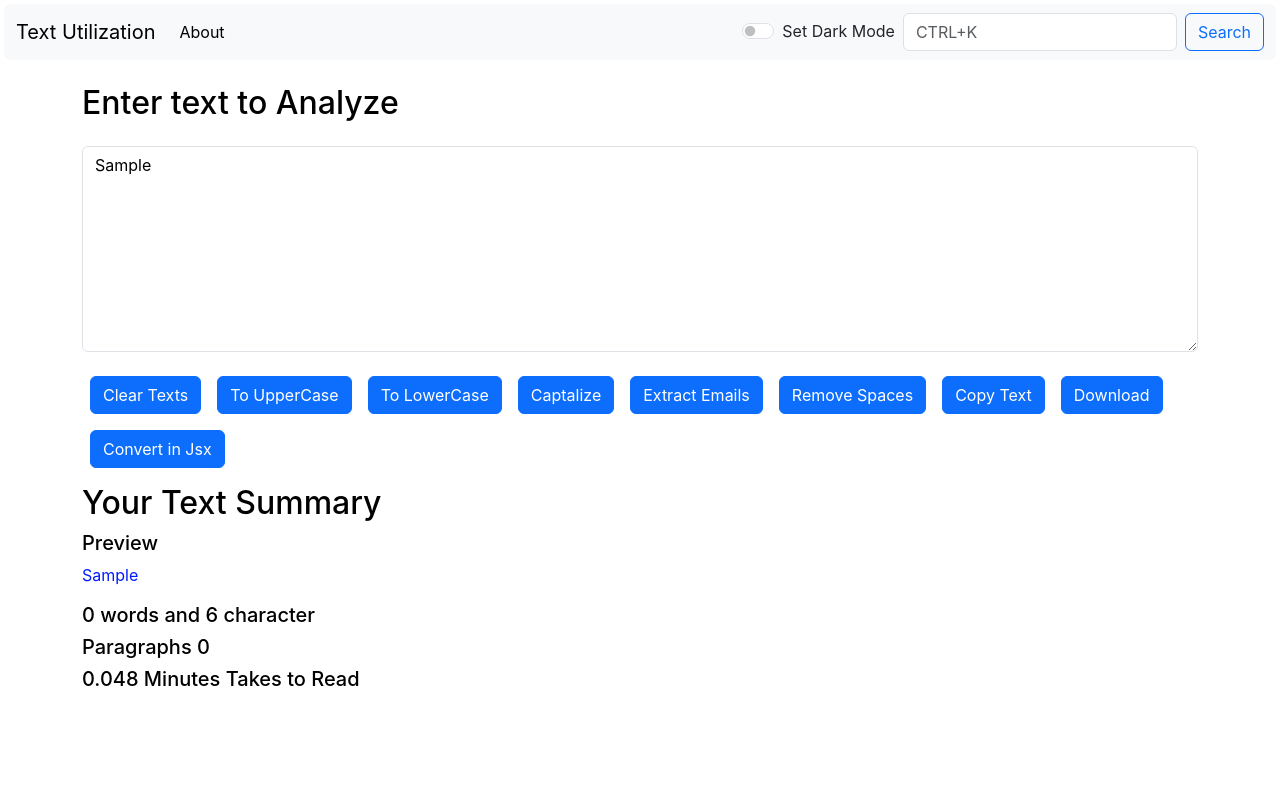
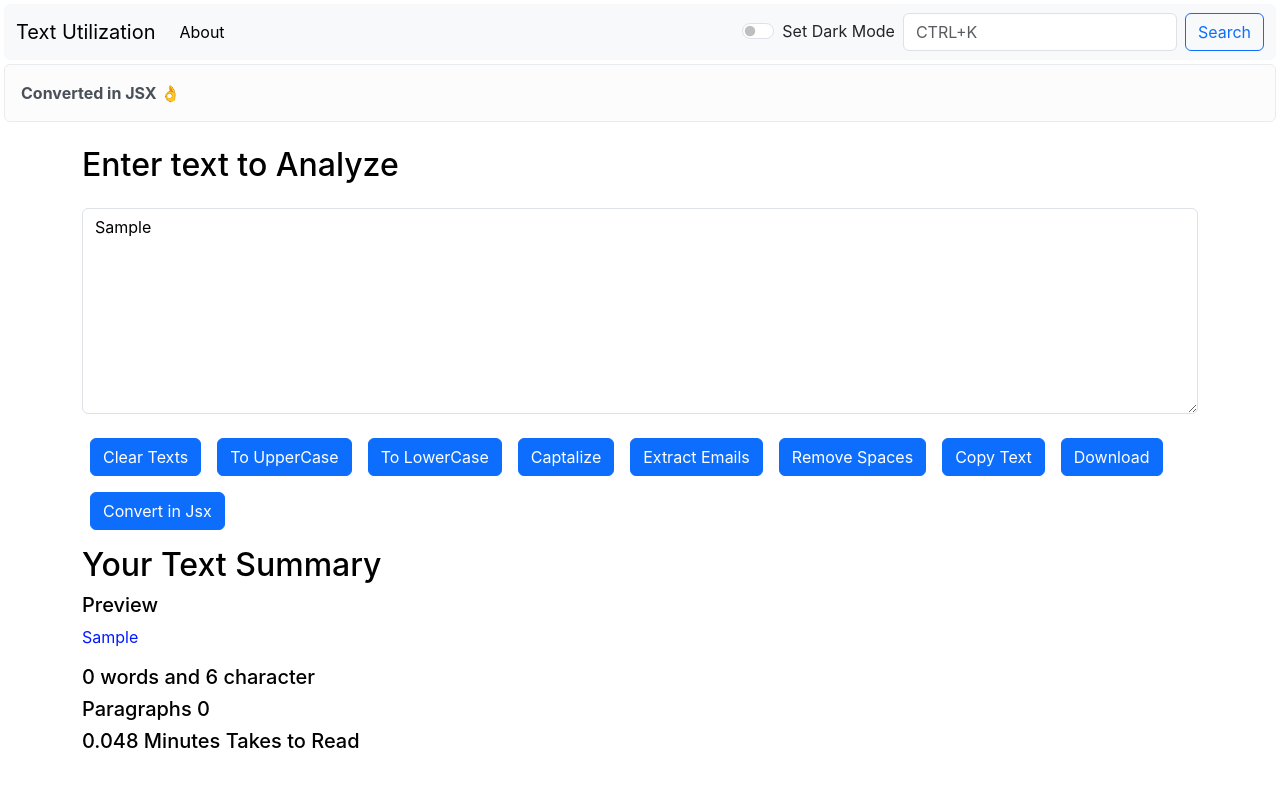
Before and after one commit to Sandeepkumar136/Text_Utilization, a React (Create React App) app: page / in a window 1280 px wide. Both pictures are taken after typing "Sample" into the empty fields and a click on the button "Convert in Jsx". Shown: the top 786 px of the page. Built offline with nearby package versions, Linux system fonts and the light colour scheme.

Commit message:
init commit

```diff
--- a/src/App.js
+++ b/src/App.js
@@ -1,19 +1,32 @@
 import React, {useState} from 'react';
 import Navbar from './components/Navbar';
 import Textarea from './components/textarea';
-
+import Alert from './components/Alert'
 
 
 function App() {
   const [mode, SetdarkMode]=useState("light");
+  const [alert, Setalert]=useState(null);
+
+  const Showalert=(message,type)=>{
+    Setalert({
+      message:message,
+      type:type
+    })
+    setTimeout(() => {
+      Setalert(null);
+    }, 3000);
+  }
 
   const toggleMode=()=>{
     if(mode==='light'){
       SetdarkMode('dark');
       document.body.style.backgroundColor='#252e36';
+      Showalert("Dark mode have been enabled!",'success');
     }else{
       SetdarkMode('light');
       document.body.style.backgroundColor='white';
+      Showalert("Light mode have been enabled!",'primary');
 
     }
   }
@@ -22,7 +35,8 @@ function App() {
   return (
     <>
     <Navbar title="Text Utilization" align="About" mode={mode} toggleMode={toggleMode}/>
-    <Textarea heading="Enter text to Analyze" mode={mode}/>
+    <Alert alert={alert}/>
+    <Textarea heading="Enter text to Analyze" mode={mode} Showalert={Showalert}/>
     </>
   );
 }
--- /dev/null
+++ b/src/components/Alert.js
@@ -0,0 +1,13 @@
+import React from 'react'
+
+function Alert(props) {
+  return (
+    <div>
+       { props.alert && <div className={`alert alert-${props.alert.type} alert-dismissible fade show m-1`} role="alert">
+            <strong>{props.alert.message}</strong>
+        </div>}
+    </div>
+  )
+}
+
+export default Alert
--- a/src/components/textarea.js
+++ b/src/components/textarea.js
@@ -29,6 +29,7 @@ function Textarea(props) {
     const handleClear=()=>{
         let clear='';
         SetText(clear);
+        props.Showalert('All Text are Cleared! 😒','danger');
     }
 
     const ExtractedEmails=(uli)=>{
@@ -39,6 +40,7 @@ function Textarea(props) {
     const handleEmails=()=>{
         const ExtractedMails=ExtractedEmails(text);
         SetEmails(ExtractedMails);
+        props.Showalert("Successfully Fatched Emails! 😎",'info')
     }
 
     const Paragraphs=(mnc)=>{
@@ -76,6 +78,7 @@ function Textarea(props) {
 
 
         document.body.removeChild(link);
+        props.Showalert("Successfully Downloaded! 👍", "primary")
 
     }
     const handlehtmlToJsx=()=>{
@@ -83,6 +86,7 @@ function Textarea(props) {
         jsx=jsx.replace(/for=/g, 'htmlFor');
 
         SetText(jsx);
+        props.Showalert("Converted in JSX 👌", "light")
     }
 
   return (
```
